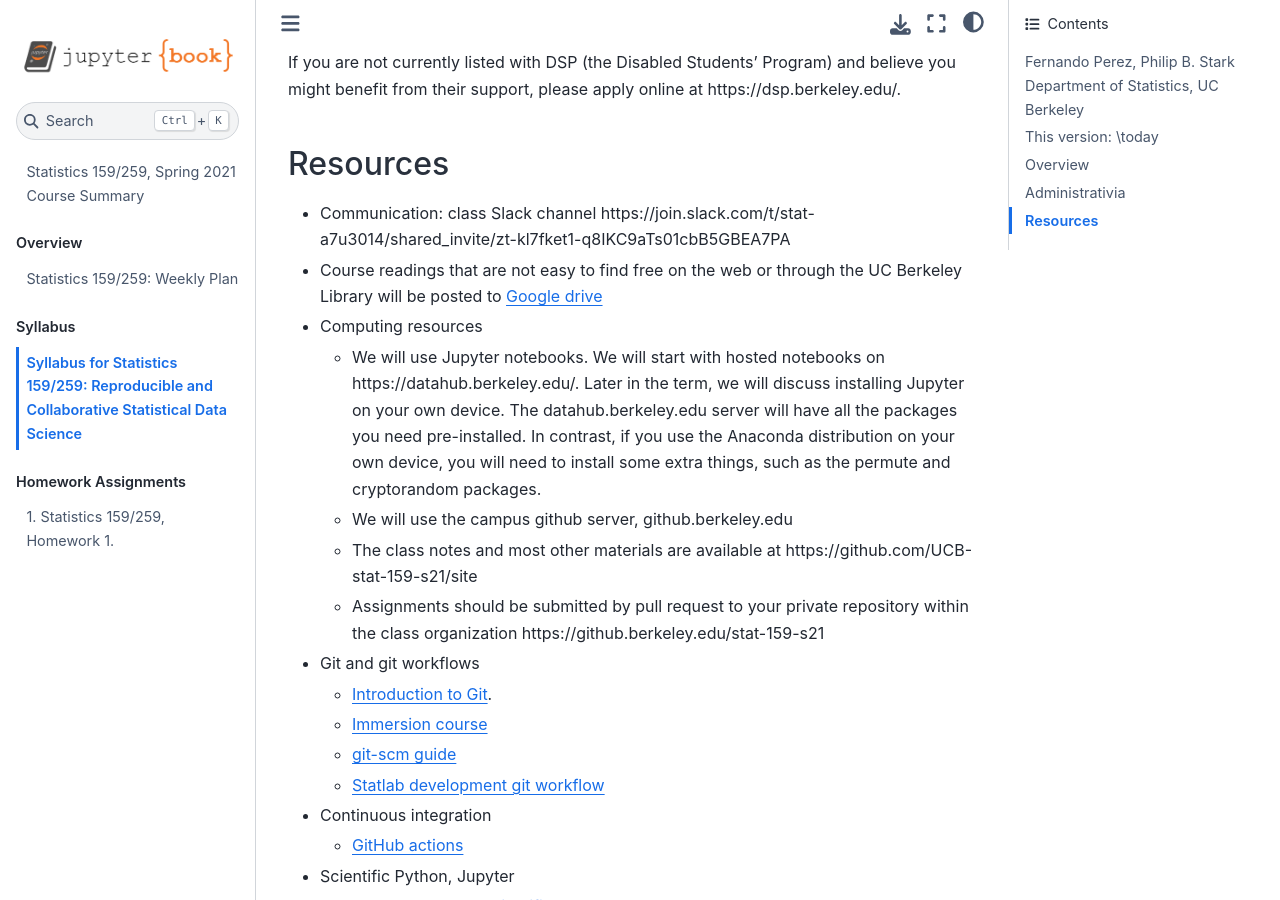
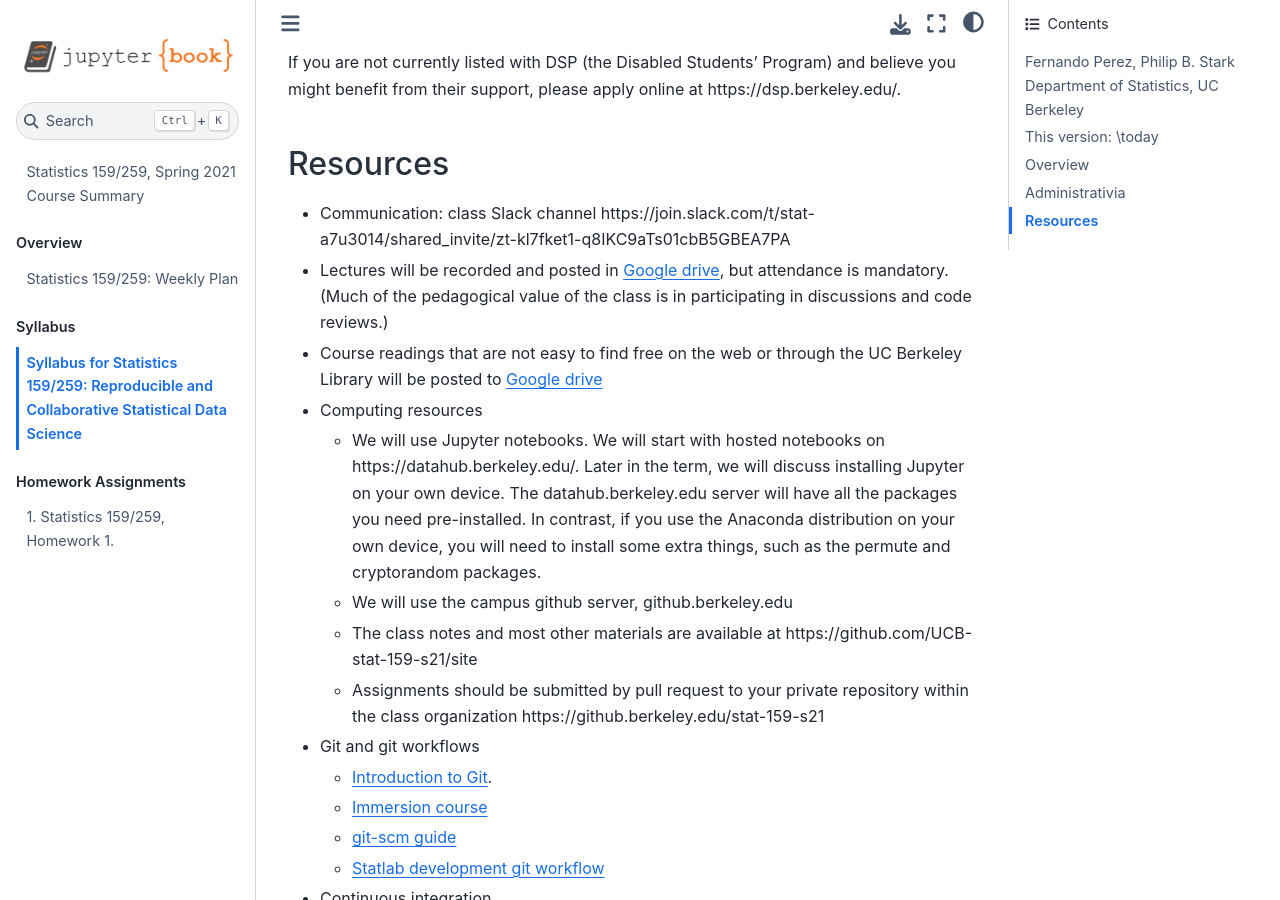
Before and after one commit to UCB-stat-159-s21/site, a Jupyter Book: the page built from syllabus.md, in a window 1280 px wide and 900 px high, scrolled down 4682 px. Built offline with Jupyter Book 1.0.4 settings and Sphinx 7.4.7 and the Sphinx Book theme 1.1.4, drawn with Linux system fonts in a browser that asks for light colours; pages that are not in the unit, such as notebooks, are missing from menus.

Commit message:
ENH: tweak syllabus

```diff
--- a/syllabus.md
+++ b/syllabus.md
@@ -166,6 +166,9 @@ benefit from their support, please apply online at https://dsp.berkeley.edu/.
 
 + Communication: class Slack channel https://join.slack.com/t/stat-a7u3014/shared_invite/zt-kl7fket1-q8IKC9aTs01cbB5GBEA7PA
 
++ Lectures will be recorded and posted in [Google drive](https://drive.google.com/drive/u/1/folders/1DfuR06LbUaCs0gmWX9QyaUI35-mwnI-S), but attendance is mandatory.
+(Much of the pedagogical value of the class is in participating in discussions and code reviews.)
+
 + Course readings that are not easy to find free on the web or through the UC Berkeley Library will be posted to [Google drive](https://drive.google.com/drive/u/1/folders/1DfuR06LbUaCs0gmWX9QyaUI35-mwnI-S)
 
 + Computing resources
```
